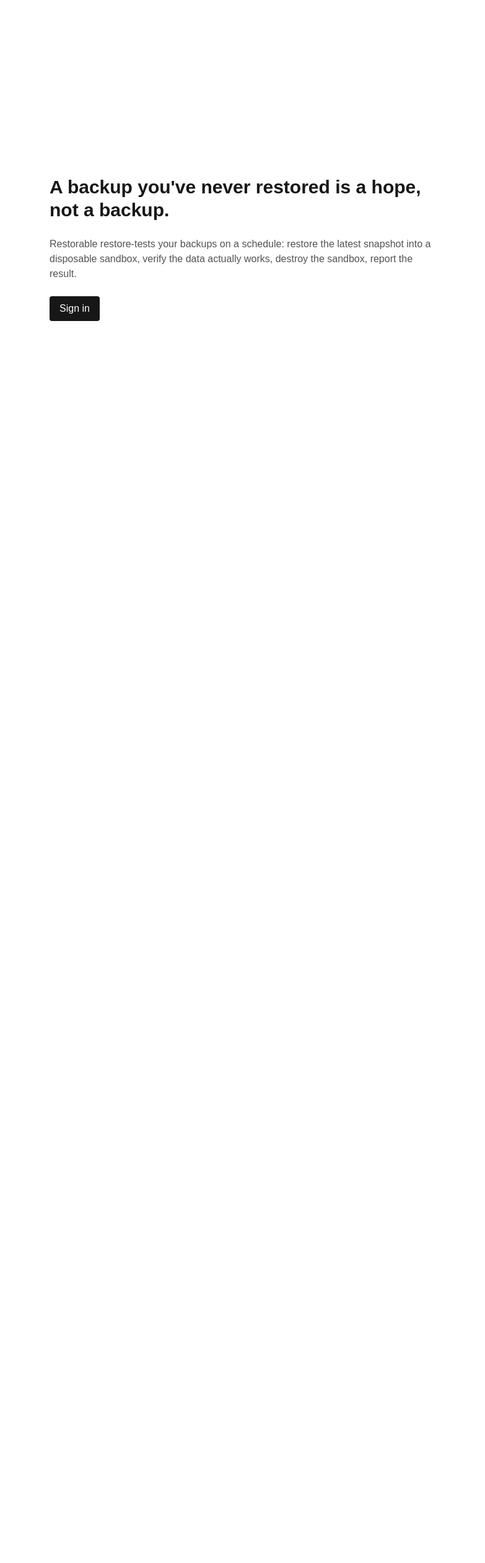
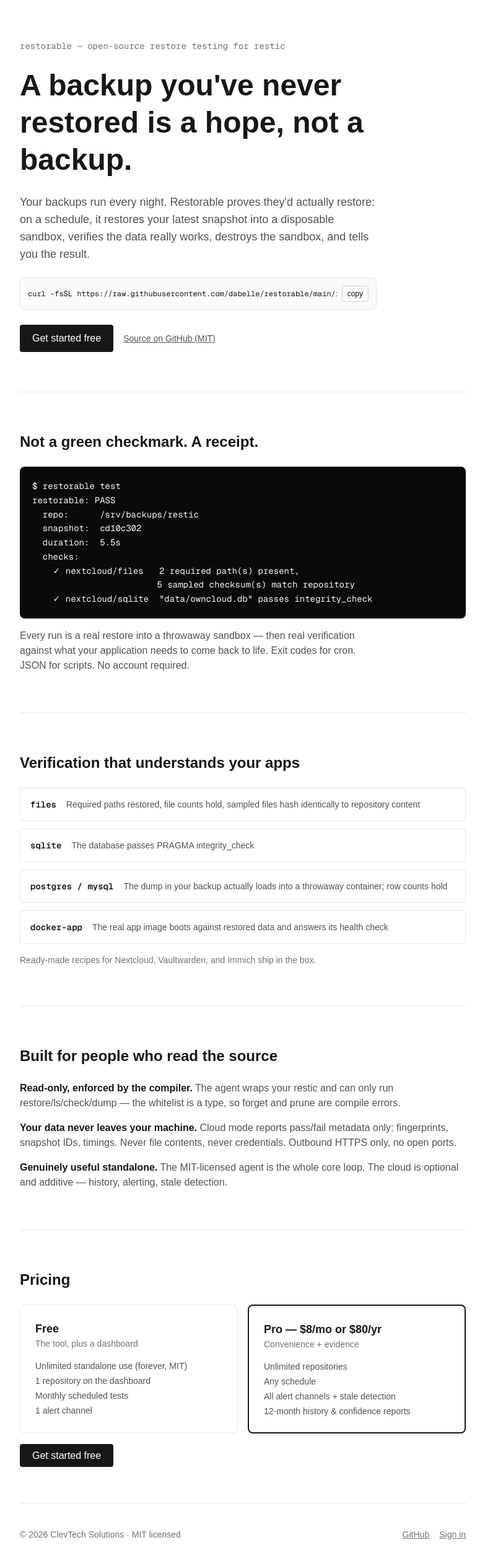
Before and after one commit to restorable-dev/restorable, a Next.js app in the folder web/: page / in a window 1280 px wide. Shown: the top 2522 px of the page at 62% size, without its empty margins (248-1031 px from the left). Before the commit the page ends 800 px from the top, so only its background shows below. Built offline with nearby package versions, Linux system fonts and the light colour scheme; no server answers.

Commit message:
feat(web): marketing landing page with plausible conversion tracking

```diff
--- /dev/null
+++ b/web/src/app/landing-cta.tsx
@@ -0,0 +1,43 @@
+"use client";
+
+import Link from "next/link";
+import { useState } from "react";
+
+import { track } from "@/lib/analytics";
+
+// Conversion tracking: landing pageviews are automatic; these events measure
+// the landing → signup funnel (SPEC: the metric that matters is activation).
+
+export function SignupCta() {
+  return (
+    <Link
+      href="/login"
+      onClick={() => track("signup-intent")}
+      className="w-fit rounded bg-neutral-900 px-5 py-2.5 text-white dark:bg-white dark:text-neutral-900"
+    >
+      Get started free
+    </Link>
+  );
+}
+
+export function CopyInstall({ command }: { command: string }) {
+  const [copied, setCopied] = useState(false);
+  return (
+    <div className="flex max-w-xl items-center gap-2 rounded-lg border border-neutral-200 bg-neutral-50 p-3 dark:border-neutral-800 dark:bg-neutral-900">
+      <code className="flex-1 overflow-x-auto whitespace-nowrap font-mono text-xs">
+        {command}
+      </code>
+      <button
+        onClick={() => {
+          void navigator.clipboard.writeText(command);
+          setCopied(true);
+          track("copy-install");
+          setTimeout(() => setCopied(false), 1500);
+        }}
+        className="shrink-0 rounded border border-neutral-300 px-2 py-1 text-xs dark:border-neutral-700"
+      >
+        {copied ? "copied" : "copy"}
+      </button>
+    </div>
+  );
+}
--- a/web/src/app/layout.tsx
+++ b/web/src/app/layout.tsx
@@ -1,4 +1,5 @@
 import type { Metadata } from "next";
+import Script from "next/script";
 import { Geist, Geist_Mono } from "next/font/google";
 import "./globals.css";
 
@@ -13,9 +14,12 @@ const geistMono = Geist_Mono({
 });
 
 export const metadata: Metadata = {
-  title: "Create Next App",
-  description: "Generated by create next app",
+  title: "Restorable — your backups, actually proven to restore",
+  description:
+    "Restorable restore-tests your backups on a schedule: restore the latest snapshot into a disposable sandbox, verify the data works, destroy the sandbox, report the result.",
 };
+
+const plausibleDomain = process.env.NEXT_PUBLIC_PLAUSIBLE_DOMAIN;
 
 export default function RootLayout({
   children,
@@ -27,7 +31,16 @@ export default function RootLayout({
       lang="en"
       className={`${geistSans.variable} ${geistMono.variable} h-full antialiased`}
     >
-      <body className="min-h-full flex flex-col">{children}</body>
+      <body className="min-h-full flex flex-col">
+        {children}
+        {plausibleDomain && (
+          <Script
+            defer
+            data-domain={plausibleDomain}
+            src="https://plausible.io/js/script.js"
+          />
+        )}
+      </body>
     </html>
   );
 }
--- a/web/src/app/login/page.tsx
+++ b/web/src/app/login/page.tsx
@@ -3,6 +3,7 @@
 import { useRouter } from "next/navigation";
 import { useState } from "react";
 
+import { track } from "@/lib/analytics";
 import { createClient } from "@/lib/supabase/client";
 
 export default function LoginPage() {
@@ -26,6 +27,9 @@ export default function LoginPage() {
     if (error) {
       setError(error.message);
       return;
+    }
+    if (mode === "signup") {
+      track("signup");
     }
     router.push("/dashboard");
     router.refresh();
--- a/web/src/app/page.tsx
+++ b/web/src/app/page.tsx
@@ -1,23 +1,138 @@
 import Link from "next/link";
 
-// Placeholder landing page — the real marketing site is Phase 6.
+import { CopyInstall, SignupCta } from "./landing-cta";
+
+const checkRows = [
+  ["files", "Required paths restored, file counts hold, sampled files hash identically to repository content"],
+  ["sqlite", "The database passes PRAGMA integrity_check"],
+  ["postgres / mysql", "The dump in your backup actually loads into a throwaway container; row counts hold"],
+  ["docker-app", "The real app image boots against restored data and answers its health check"],
+] as const;
+
 export default function Home() {
   return (
-    <main className="mx-auto flex min-h-screen max-w-2xl flex-col items-start justify-center gap-6 p-6">
-      <h1 className="text-3xl font-semibold leading-tight">
-        A backup you&apos;ve never restored is a hope, not a backup.
-      </h1>
-      <p className="text-neutral-600 dark:text-neutral-400">
-        Restorable restore-tests your backups on a schedule: restore the latest
-        snapshot into a disposable sandbox, verify the data actually works,
-        destroy the sandbox, report the result.
-      </p>
-      <Link
-        href="/login"
-        className="rounded bg-neutral-900 px-4 py-2 text-white dark:bg-white dark:text-neutral-900"
-      >
-        Sign in
-      </Link>
+    <main className="mx-auto w-full max-w-3xl px-6">
+      {/* Hero */}
+      <section className="flex min-h-[70vh] flex-col justify-center gap-6 py-16">
+        <p className="font-mono text-sm text-neutral-500">restorable — open-source restore testing for restic</p>
+        <h1 className="text-4xl font-semibold leading-tight sm:text-5xl">
+          A backup you&apos;ve never restored is a hope, not a backup.
+        </h1>
+        <p className="max-w-xl text-lg text-neutral-600 dark:text-neutral-400">
+          Your backups run every night. Restorable proves they&apos;d actually
+          restore: on a schedule, it restores your latest snapshot into a
+          disposable sandbox, verifies the data really works, destroys the
+          sandbox, and tells you the result.
+        </p>
+        <CopyInstall command="curl -fsSL https://raw.githubusercontent.com/dabelle/restorable/main/install.sh | sh" />
+        <div className="flex items-center gap-4">
+          <SignupCta />
+          <a
+            href="https://github.com/dabelle/restorable"
+            className="text-sm text-neutral-600 underline dark:text-neutral-400"
+          >
+            Source on GitHub (MIT)
+          </a>
+        </div>
+      </section>
+
+      {/* Proof */}
+      <section className="border-t border-neutral-200 py-16 dark:border-neutral-800">
+        <h2 className="mb-6 text-2xl font-semibold">Not a green checkmark. A receipt.</h2>
+        <pre className="overflow-x-auto rounded-lg bg-neutral-950 p-5 font-mono text-sm leading-relaxed text-neutral-100">
+{`$ restorable test
+restorable: PASS
+  repo:      /srv/backups/restic
+  snapshot:  cd10c302
+  duration:  5.5s
+  checks:
+    ✓ nextcloud/files   2 required path(s) present,
+                        5 sampled checksum(s) match repository
+    ✓ nextcloud/sqlite  "data/owncloud.db" passes integrity_check`}
+        </pre>
+        <p className="mt-4 max-w-xl text-neutral-600 dark:text-neutral-400">
+          Every run is a real restore into a throwaway sandbox — then real
+          verification against what your application needs to come back to
+          life. Exit codes for cron. JSON for scripts. No account required.
+        </p>
+      </section>
+
+      {/* Checks */}
+      <section className="border-t border-neutral-200 py-16 dark:border-neutral-800">
+        <h2 className="mb-6 text-2xl font-semibold">Verification that understands your apps</h2>
+        <div className="flex flex-col gap-3">
+          {checkRows.map(([name, what]) => (
+            <div key={name} className="flex gap-4 rounded border border-neutral-200 p-4 dark:border-neutral-800">
+              <code className="shrink-0 font-mono text-sm font-semibold">{name}</code>
+              <p className="text-sm text-neutral-600 dark:text-neutral-400">{what}</p>
+            </div>
+          ))}
+        </div>
+        <p className="mt-4 text-sm text-neutral-500">
+          Ready-made recipes for Nextcloud, Vaultwarden, and Immich ship in the box.
+        </p>
+      </section>
+
+      {/* Guarantees */}
+      <section className="border-t border-neutral-200 py-16 dark:border-neutral-800">
+        <h2 className="mb-6 text-2xl font-semibold">Built for people who read the source</h2>
+        <ul className="flex flex-col gap-4 text-neutral-600 dark:text-neutral-400">
+          <li>
+            <strong className="text-neutral-900 dark:text-neutral-100">Read-only, enforced by the compiler.</strong>{" "}
+            The agent wraps your restic and can only run restore/ls/check/dump —
+            the whitelist is a type, so forget and prune are compile errors.
+          </li>
+          <li>
+            <strong className="text-neutral-900 dark:text-neutral-100">Your data never leaves your machine.</strong>{" "}
+            Cloud mode reports pass/fail metadata only: fingerprints, snapshot
+            IDs, timings. Never file contents, never credentials. Outbound
+            HTTPS only, no open ports.
+          </li>
+          <li>
+            <strong className="text-neutral-900 dark:text-neutral-100">Genuinely useful standalone.</strong>{" "}
+            The MIT-licensed agent is the whole core loop. The cloud is
+            optional and additive — history, alerting, stale detection.
+          </li>
+        </ul>
+      </section>
+
+      {/* Pricing */}
+      <section className="border-t border-neutral-200 py-16 dark:border-neutral-800">
+        <h2 className="mb-6 text-2xl font-semibold">Pricing</h2>
+        <div className="grid gap-4 sm:grid-cols-2">
+          <div className="rounded-lg border border-neutral-200 p-6 dark:border-neutral-800">
+            <h3 className="text-lg font-semibold">Free</h3>
+            <p className="mb-4 text-sm text-neutral-500">The tool, plus a dashboard</p>
+            <ul className="flex flex-col gap-1 text-sm text-neutral-600 dark:text-neutral-400">
+              <li>Unlimited standalone use (forever, MIT)</li>
+              <li>1 repository on the dashboard</li>
+              <li>Monthly scheduled tests</li>
+              <li>1 alert channel</li>
+            </ul>
+          </div>
+          <div className="rounded-lg border-2 border-neutral-900 p-6 dark:border-neutral-100">
+            <h3 className="text-lg font-semibold">Pro — $8/mo or $80/yr</h3>
+            <p className="mb-4 text-sm text-neutral-500">Convenience + evidence</p>
+            <ul className="flex flex-col gap-1 text-sm text-neutral-600 dark:text-neutral-400">
+              <li>Unlimited repositories</li>
+              <li>Any schedule</li>
+              <li>All alert channels + stale detection</li>
+              <li>12-month history &amp; confidence reports</li>
+            </ul>
+          </div>
+        </div>
+        <div className="mt-6">
+          <SignupCta />
+        </div>
+      </section>
+
+      <footer className="flex items-center justify-between border-t border-neutral-200 py-10 text-sm text-neutral-500 dark:border-neutral-800">
+        <span>© {new Date().getFullYear()} ClevTech Solutions · MIT licensed</span>
+        <div className="flex gap-4">
+          <a href="https://github.com/dabelle/restorable" className="underline">GitHub</a>
+          <Link href="/login" className="underline">Sign in</Link>
+        </div>
+      </footer>
     </main>
   );
 }
--- /dev/null
+++ b/web/src/lib/analytics.ts
@@ -0,0 +1,15 @@
+"use client";
+
+// Plausible custom events, safe to call whether or not analytics is loaded
+// (the script is env-gated; local dev and self-hosters simply no-op).
+declare global {
+  interface Window {
+    plausible?: (event: string, options?: { props?: Record<string, string> }) => void;
+  }
+}
+
+export function track(event: string, props?: Record<string, string>) {
+  if (typeof window !== "undefined" && typeof window.plausible === "function") {
+    window.plausible(event, props ? { props } : undefined);
+  }
+}
```
Also changed, not shown: 1 other file (tests, documents, lock files or other folders).
